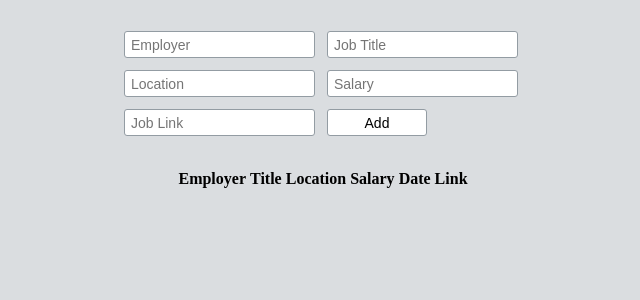
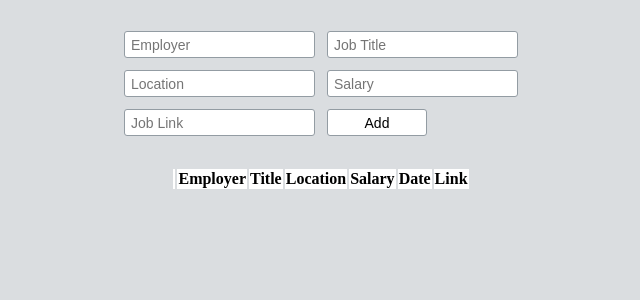
Before and after one commit to octavian-sn/jobifier5000, a React (Create React App) app: page / in a window 1280 px wide. In both pictures the pointer is over the element 640 px from the left and 179 px from the top of the page. Shown: the top 300 px of the page, without its empty margins (319-959 px from the left). Built offline with nearby package versions, Linux system fonts and the light colour scheme.

Commit message:
Add row color on hover

```diff
--- a/src/styles/style.css
+++ b/src/styles/style.css
@@ -28,6 +28,9 @@ button {
   border-radius: 3px;
   border: 1px solid #939ca3;
   font-size: 14px;
+}
+tr:hover {
+  background-color: white;
 }
 td {
   border: 1px solid #939ca3;
```
